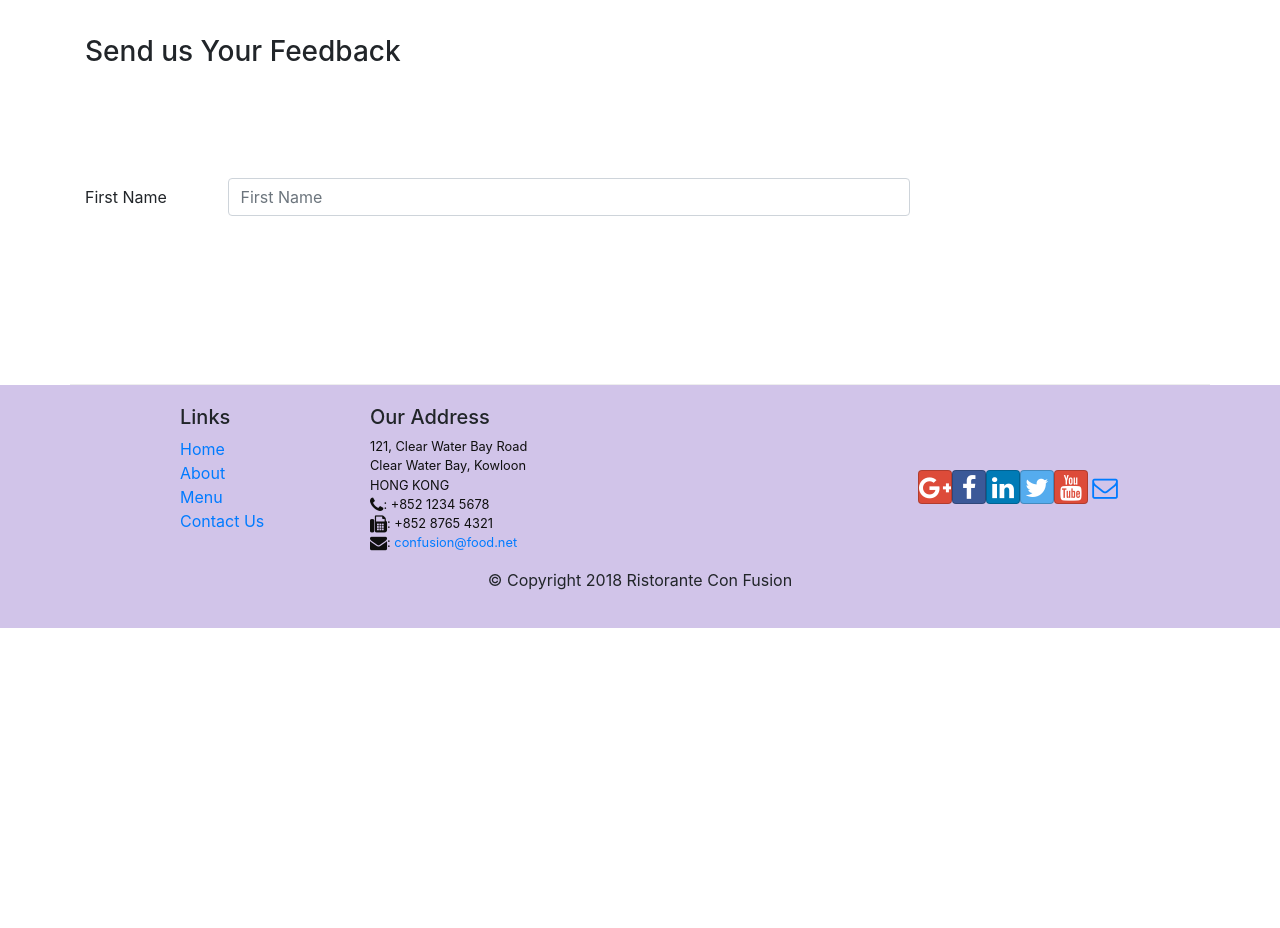
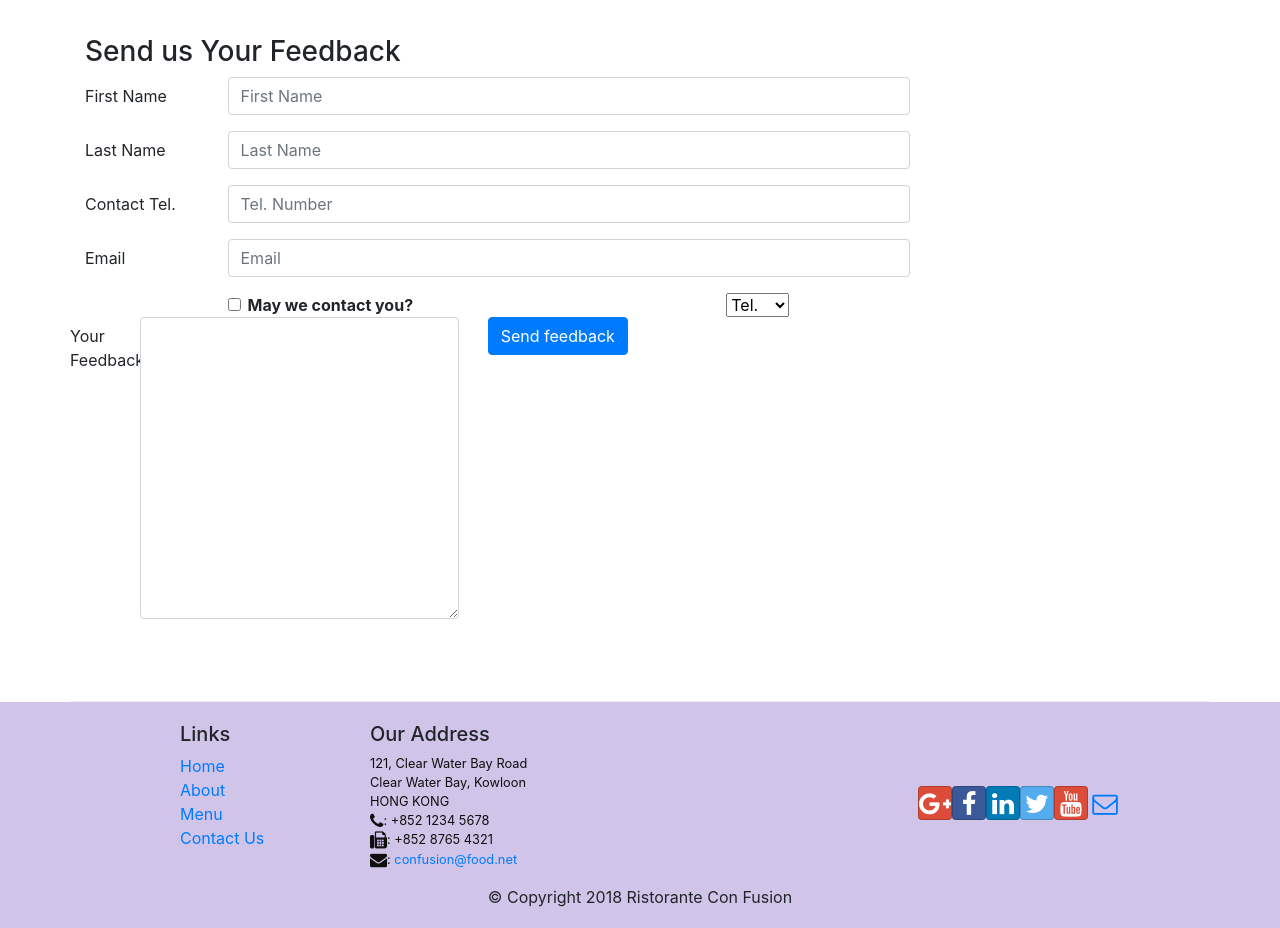
Before and after one commit to lmbernardo7520112/confusion, a React (Create React App) app: page /contactus in a window 1280 px wide. Shown: the part 900-1828 px from the top of the page. Before the commit the page ends 1528 px from the top, so only its background shows below. Built offline with nearby package versions, Linux system fonts and the light colour scheme.

Commit message:
Controlled Forms 23:00

```diff
--- a/src/components/ContactComponent.js
+++ b/src/components/ContactComponent.js
@@ -70,6 +70,61 @@ class  Contact extends Component {
                                         value={this.state.firstname} />
                                 </Col>
                             </FormGroup>
+                            <FormGroup row>
+                                <Label htmlFor="lastname" md={2}>Last Name</Label>
+                                <Col md={10}>
+                                    <Input type="text" id="lastname" name="lastname"
+                                        placeholder='Last Name'
+                                        value={this.state.lastname} />
+                                </Col>
+                            </FormGroup>
+                            <FormGroup row>
+                                <Label htmlFor="telnum" md={2}>Contact Tel.</Label>
+                                <Col md={10}>
+                                    <Input type="text" id="telnum" name="telnum"
+                                        placeholder='Tel. Number'
+                                        value={this.state.telnum} />
+                                </Col>
+                            </FormGroup>
+                            <FormGroup row>
+                                <Label htmlFor="email" md={2}>Email</Label>
+                                <Col md={10}>
+                                    <Input type="text" id="email" name="email"
+                                        placeholder='Email'
+                                        value={this.state.email} />
+                                </Col>
+                            </FormGroup>
+                            <FormGroup row>
+                                <Col md={{size:6, offset: 2}}>
+                                    <FormGroup check>
+                                        <Label check>
+                                            <Input type='checkbox' name='agree' checked={this.state.agree} /> {''}
+                                            <strong>May we contact you?</strong>
+                                        </Label>
+                                    </FormGroup>
+                                </Col>
+                                <Col md={{size:3, offset: 1}}>
+                                    <Input type="select" name="contactType" value={this.state.contactType} >
+                                                <option>Tel.</option>
+                                                <option>Email</option>
+                                    </Input>
+                                </Col>
+                                <FormGroup row>
+                                        <Label htmlFor="message" md={2}>Your Feedback</Label>
+                                        <Col md={10}>
+                                            <Input type="textarea" id="message" name="message"
+                                                rows='12'
+                                                value={this.state.message} />
+                                        </Col>
+                                    </FormGroup>
+                                    <FormGroup row>
+                                        <Col md={{size: 10, offset: 2}}>
+                                            <Button type="submit" color="primary">
+                                            Send feedback
+                                    </Button>
+                                </Col>
+                            </FormGroup>
+                            </FormGroup>
                         </Form>
                     </div>
                 </div>
```
